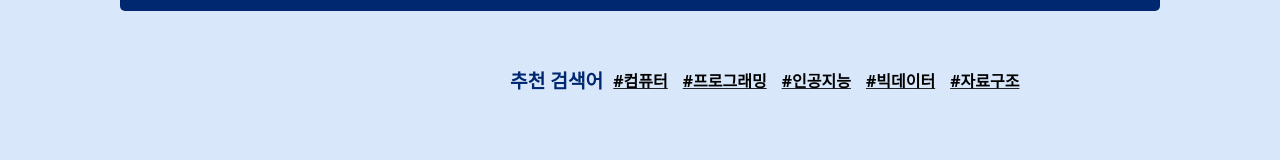
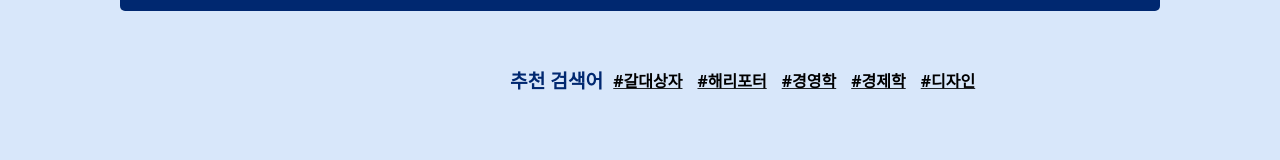
Before and after one commit to YCLe2/Library, a React (Create React App) app: page / in a window 1280 px wide. Shown: the part 383-543 px from the top of the page. Built offline with nearby package versions, Linux system fonts and the light colour scheme; grey boxes are pictures that could not be loaded.

Commit message:
찐최종

```diff
--- a/src/components/ResultsPage.js
+++ b/src/components/ResultsPage.js
@@ -90,6 +90,9 @@ const ResultsPage = () => {
   }, [applySettings, filteredBooks, sortOption, sortOrder]);
 
   const handleInnerSearch = () => {
+    setIsLoading(true); // Show loading message
+    setFilteredBooks([]); // Clear current results
+
     if (isInnerSearch) {
       let filtered = [];
       switch (innerSearchCategory) {
@@ -106,8 +109,14 @@ const ResultsPage = () => {
           filtered = books;
       }
       setFilteredBooks(filtered);
+      setIsLoading(false); // Hide loading message after filtering
     } else {
-      navigate(`/results?keyword=${innerSearchKeyword}`);
+      // Navigate to a blank keyword page first
+      navigate(`/results?keyword=`);
+      // Then navigate to the actual keyword page
+      setTimeout(() => {
+        navigate(`/results?keyword=${innerSearchKeyword}`);
+      }, 0);
     }
     setCurrentPage(1); // Reset to first page on new search
   };
--- a/src/components/SearchPage.js
+++ b/src/components/SearchPage.js
@@ -44,19 +44,19 @@ const SearchPage = () => {
           <h6>추천 검색어</h6>
           <ul>
             <li>
-              <a href="/results?keyword=컴퓨터">#컴퓨터</a>
+              <a href="/results?keyword=갈대상자">#갈대상자</a>
             </li>
             <li>
-              <a href="/results?keyword=프로그래밍">#프로그래밍</a>
+              <a href="/results?keyword=해리포터">#해리포터</a>
             </li>
             <li>
-              <a href="/results?keyword=인공지능">#인공지능</a>
+              <a href="/results?keyword=경영학">#경영학</a>
             </li>
             <li>
-              <a href="/results?keyword=빅데이터">#빅데이터</a>
+              <a href="/results?keyword=경제학">#경제학</a>
             </li>
             <li>
-              <a href="/results?keyword=자료구조">#자료구조</a>
+              <a href="/results?keyword=디자인">#디자인</a>
             </li>
           </ul>
         </div>
```
